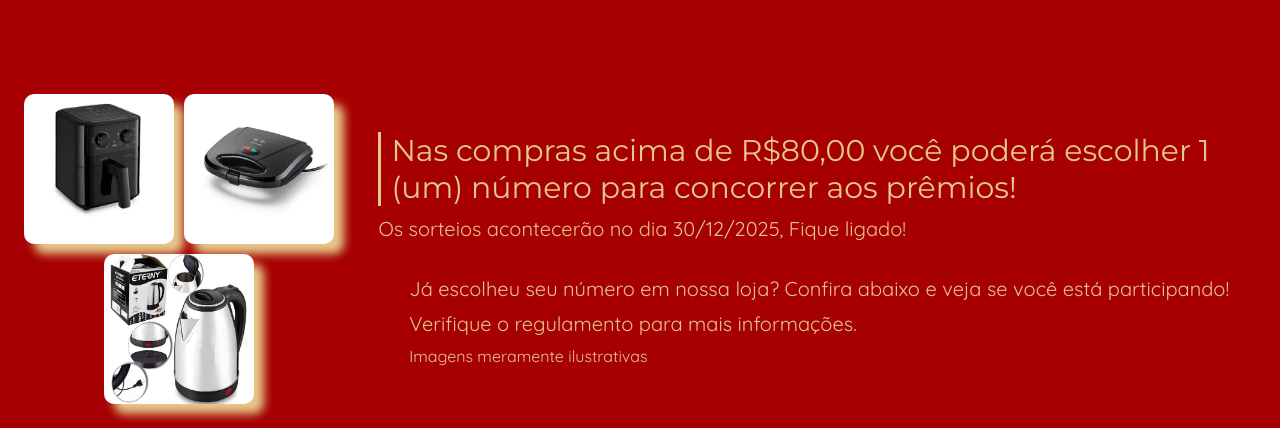
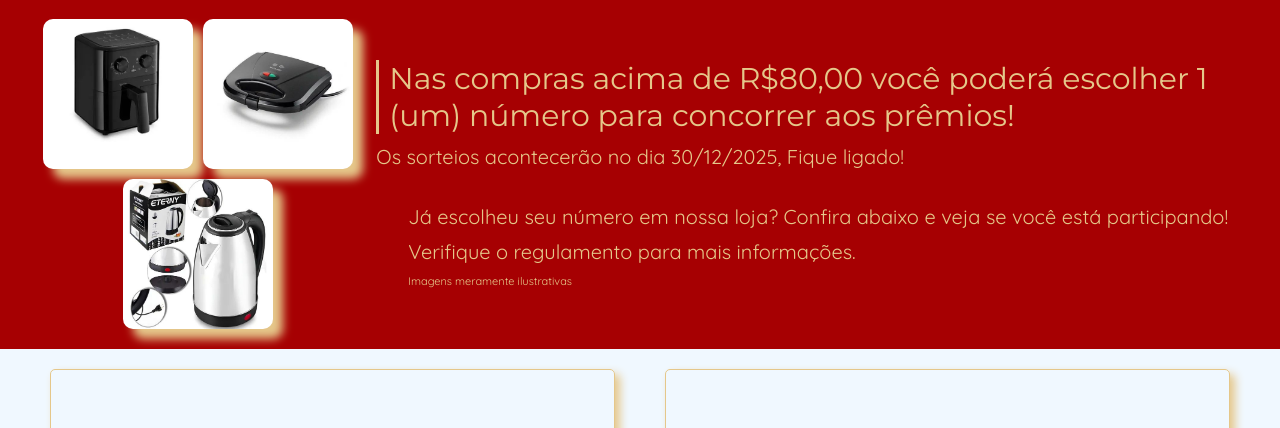
Before and after one commit to Bazar-Inovar/Fim-de-Ano-Premiado, a plain HTML site: page index.html in a window 1280 px wide. Shown: the part 181-609 px from the top of the page. Drawn offline with Linux system fonts and the light colour scheme.

Commit message:
Update estilos.css

```diff
--- a/assents/css/estilos.css
+++ b/assents/css/estilos.css
@@ -3,6 +3,18 @@
     margin: 0;
     box-sizing: border-box;
     font-family: "Quicksand", sans-serif
+}
+
+#neve .floco {
+  position: fixed;
+  color: white;
+  font-size: 10px;
+  animation: cair linear infinite;
+  pointer-events: none;
+}
+
+@keyframes cair {
+  to { transform: translateY(100vh); }
 }
 
 /*DIVs FLEX*/
@@ -45,9 +57,10 @@ header{
 }
 
 .banner{
-    height: 500px;
+    height: 100%;
     width: 100%;
     background-color: #a60002;
+    padding: 20px;
 }
 .imagens{
     width: 500px;
@@ -62,12 +75,12 @@ header{
 }
 .avisos{
     flex-direction: column;
-    width: 1000px;
+    width: 900px;
     color:#e5c78a;
     z-index: +1;
-    padding: 20px;
     border-radius: 10px;
     gap: 25px;
+    justify-content: start;
     & h1{
         color:#e5c78a;
         font-family: "Montserrat", sans-serif;
@@ -82,7 +95,12 @@ header{
         font-weight: 400;
         margin-bottom: 10px;
     }
+    p{
+        font-size: 11px;
+        color: #e5c78a;
+    }
 }
+
 .estruturas{
     width: 100%;
     padding: 20px 50px;
```
